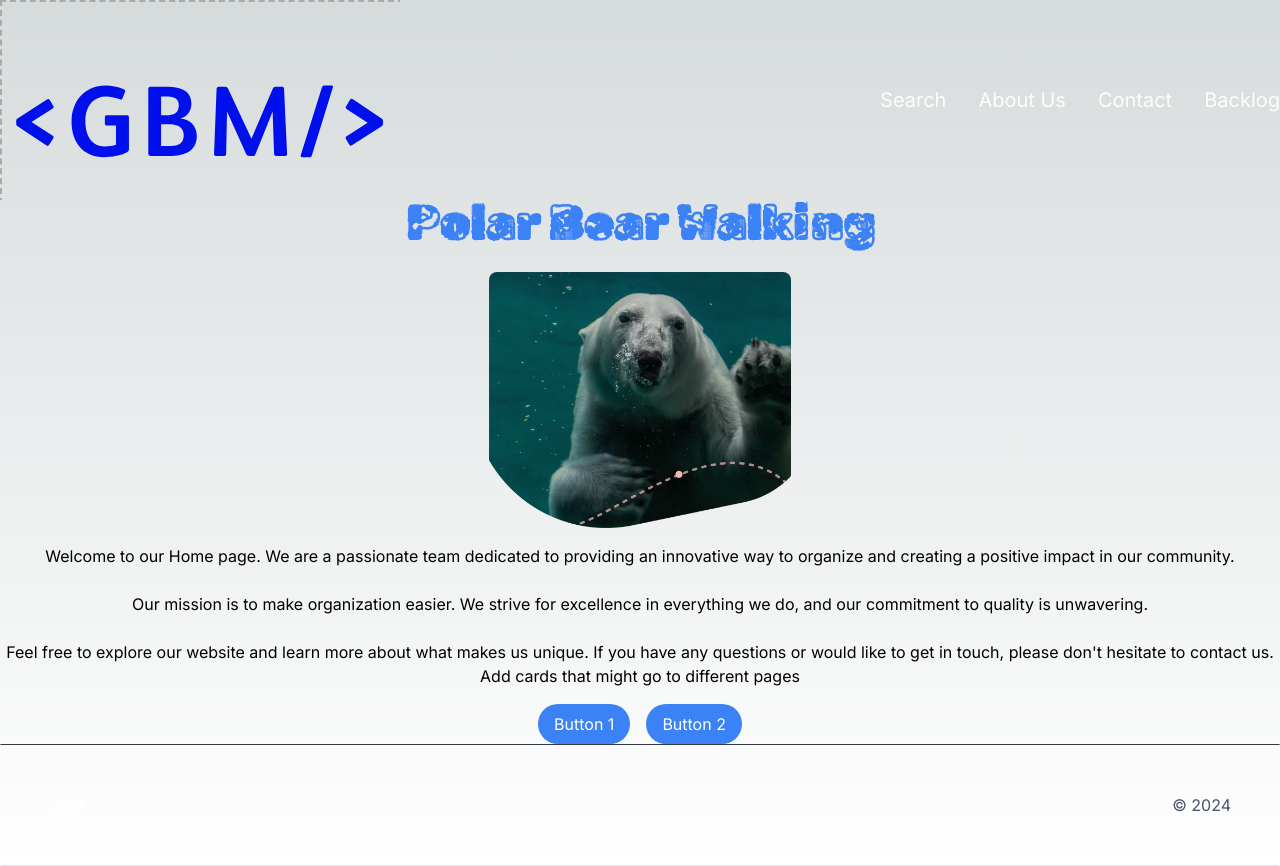
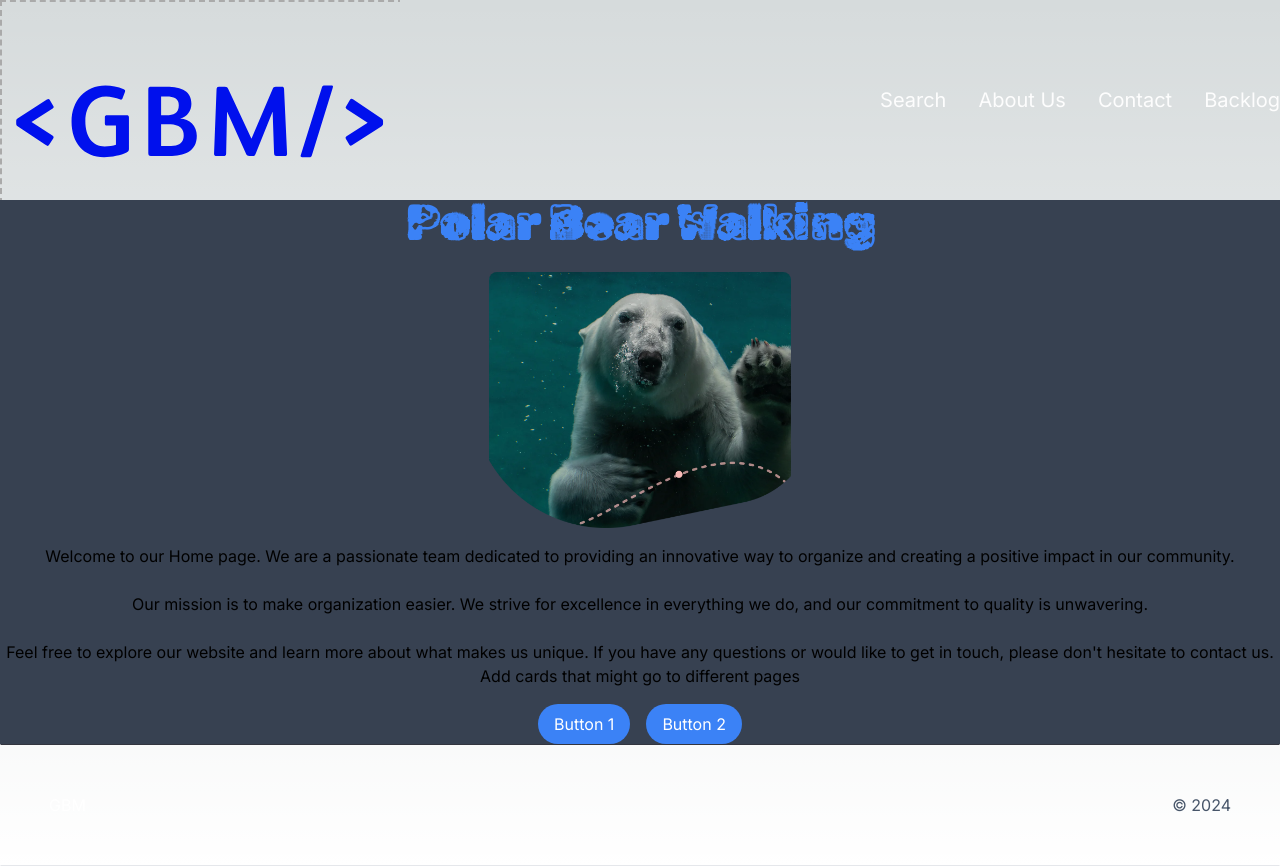
Before and after one commit to SHasan59/Polar, a Next.js app: page / in a window 1280 px wide. Built offline with nearby package versions, Linux system fonts and the light colour scheme.

Commit message:
changed background

```diff
--- a/src/app/components/homemain.tsx
+++ b/src/app/components/homemain.tsx
@@ -5,7 +5,7 @@ import "../css/styles.css";
 
 export default function HomeMain() {
   return (
-    <main>
+    <main className="bg-gray-700">
       <title>Home</title>
       <div className="text-center">
         <h1 className="text-blue-500 text-5xl font-bold font-rubik-glitch-pop">
@@ -52,6 +52,8 @@ export default function HomeMain() {
           <button className="bg-blue-500 text-white px-4 py-2 rounded-full">
             Button 2
           </button>
+
+
         </div>
       </div>
     </main>
```
